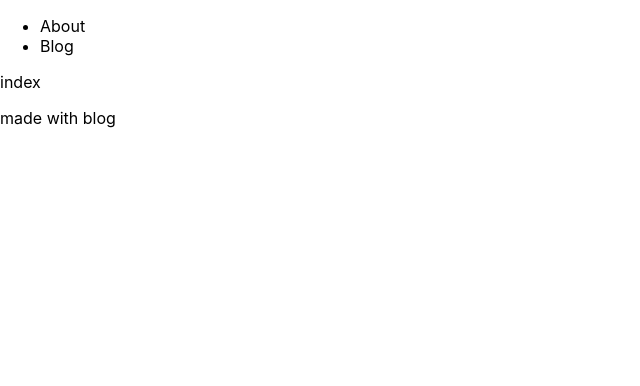
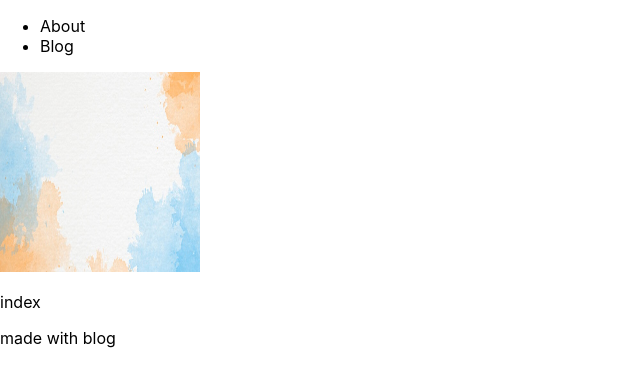
Before and after one commit to ffaathirullah/intro-next-js-typescript, a Next.js app: page / in a window 1280 px wide. Shown: the top 386 px of the page, without its empty margins (0-640 px from the left). Built offline with nearby package versions, Linux system fonts and the light colour scheme.

Commit message:
image next js dan lazy load

```diff
--- a/pages/index.tsx
+++ b/pages/index.tsx
@@ -4,12 +4,12 @@ import Image from "next/image";
 import styles from "../styles/Home.module.css";
 import Layout from "./../components/Layout";
 import Header from "./../components/Header";
-
 const Home: NextPage = () => {
   return (
     <>
       <div>
         <Layout pageTitle="Home">
+          <Image src="/qwerty.jpg" width={200} height={200} />
           <p>index</p>
         </Layout>
       </div>
```
Also changed, not shown: public/qwerty.jpg (added).
